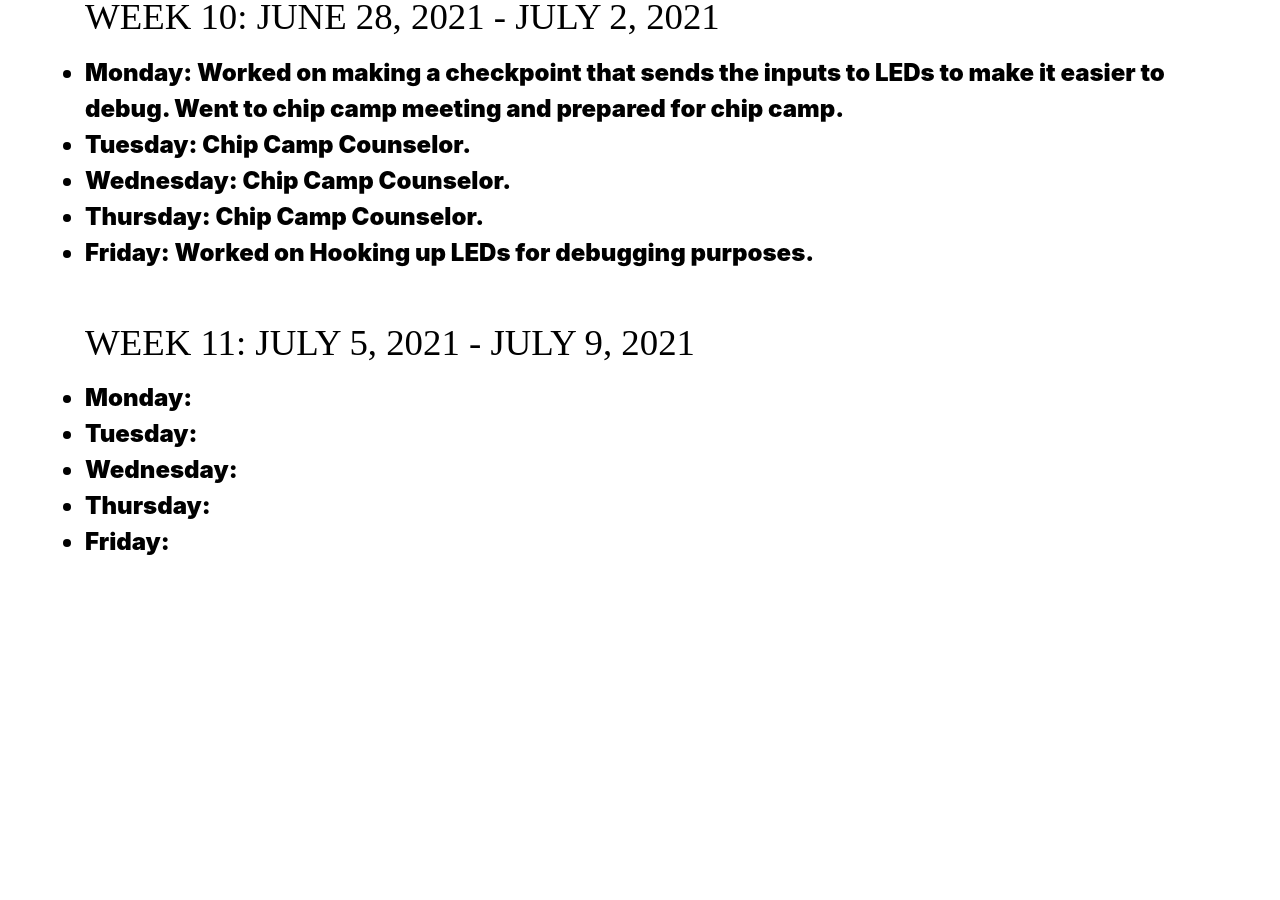
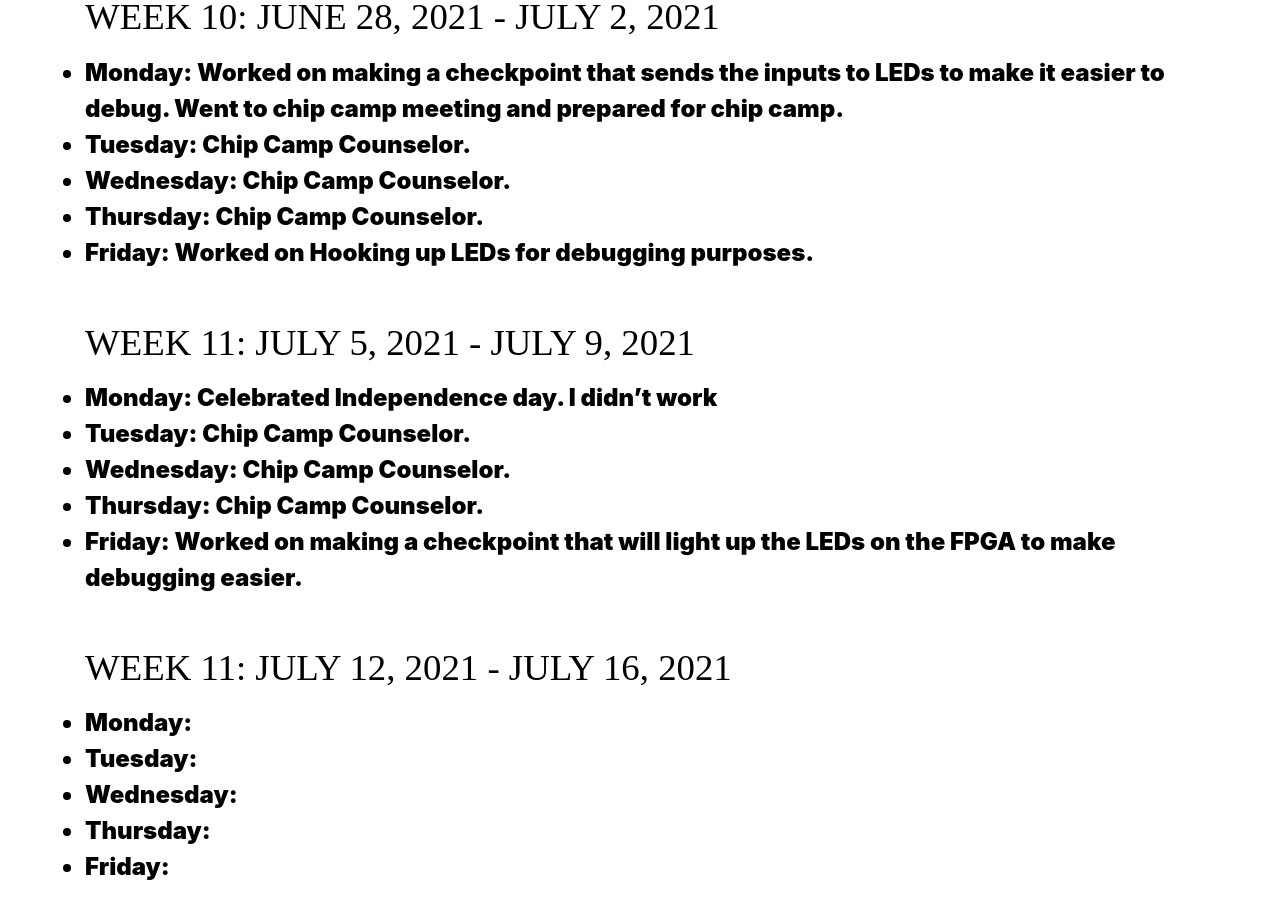
Before and after one commit to jonath48/jonath48.github.io, a Jekyll site: the page built from _pages/log.md, in a window 1280 px wide and 900 px high, scrolled down 4173 px. Built offline with Jekyll 4.4.1, drawn with Linux system fonts in a browser that asks for light colours; before the commit the page ends 4748 px from its top, so only the background shows below that.

Commit message:
Added last week's log.

```diff
--- a/_pages/log.md
+++ b/_pages/log.md
@@ -85,6 +85,14 @@ title: Jonathan Thompson's IMMERSE Log
 
 ### Week 11: July 5, 2021 - July 9, 2021
 
+* **Monday**: Celebrated Independence day. I didn't work
+* **Tuesday**: Chip Camp Counselor.
+* **Wednesday**: Chip Camp Counselor.
+* **Thursday**: Chip Camp Counselor.
+* **Friday**: Worked on making a checkpoint that will light up the LEDs on the FPGA to make debugging easier.
+
+### Week 11: July 12, 2021 - July 16, 2021
+
 * **Monday**:
 * **Tuesday**:
 * **Wednesday**:
```
